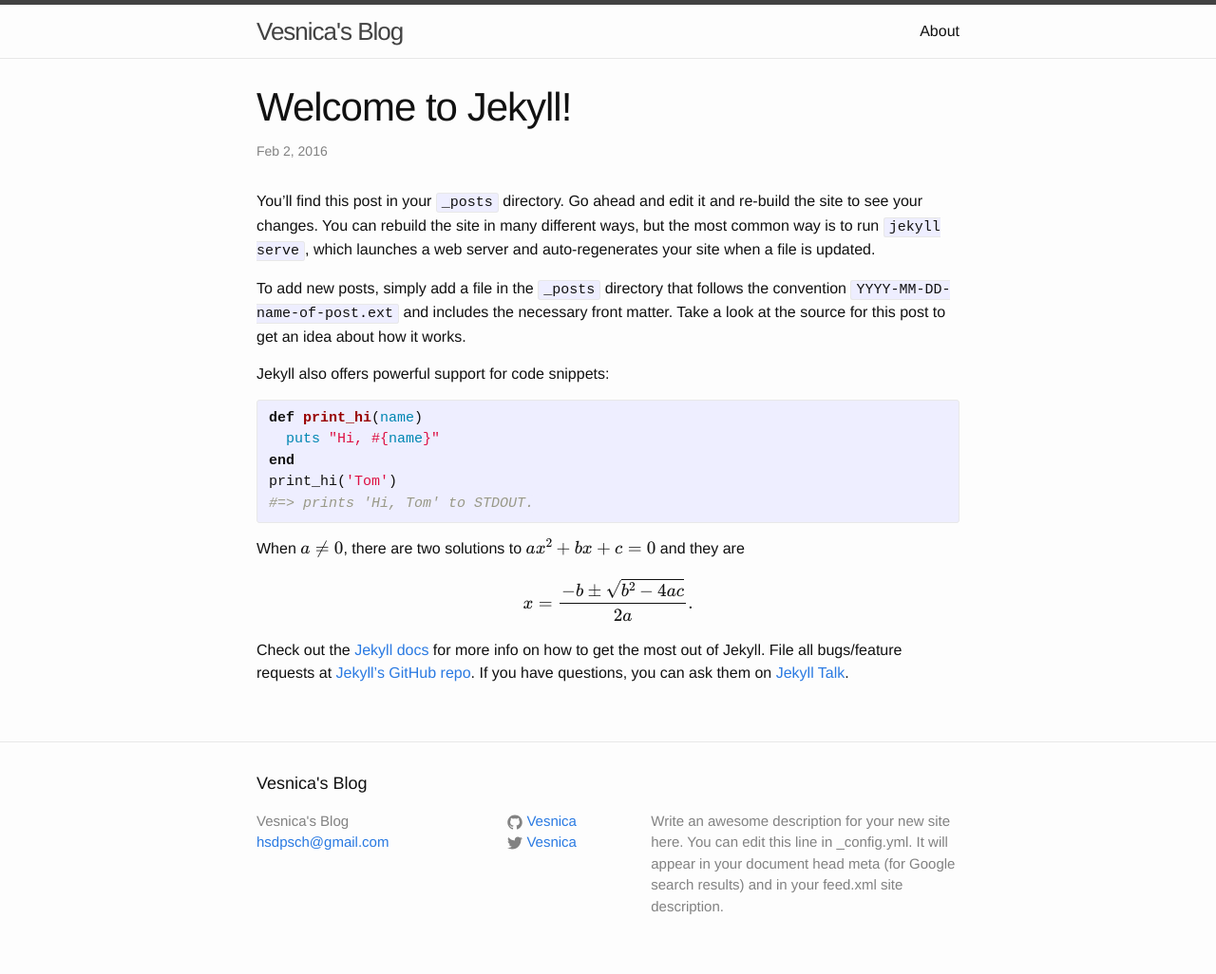
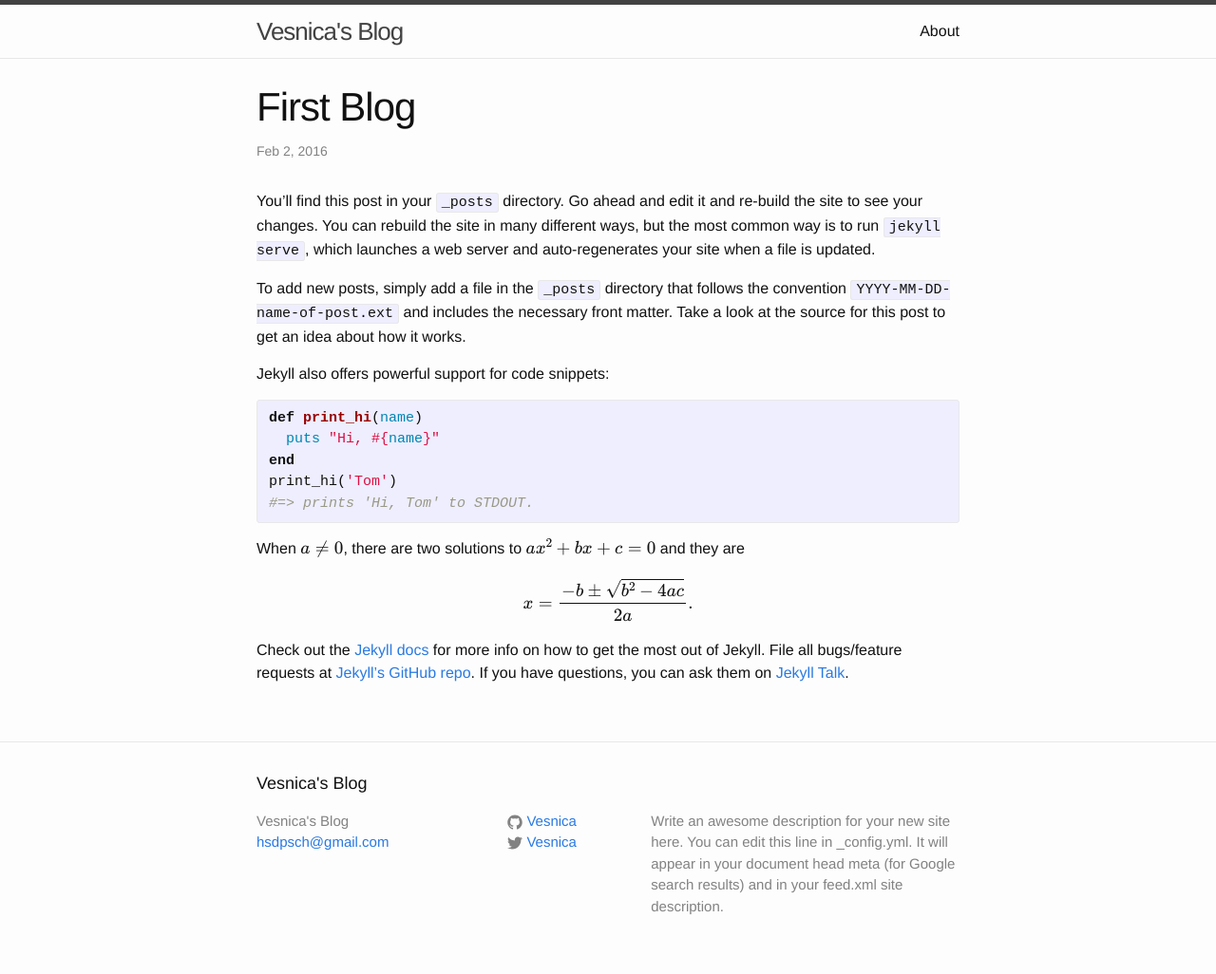
Before and after one commit to Vesnica/vesnica.github.io, a Jekyll site: the page built from _posts/2016-02-02-first-post.markdown, in a window 1280 px wide. Shown: the whole page at 95% size. Built offline with Jekyll 4.4.1, drawn with Linux system fonts in a browser that asks for light colours; formulas are drawn with MathJax 3.

Commit message:
Update and rename 2016-02-02-welcome-to-jekyll.markdown to 2016-02-02-first-post.markdown

```diff
--- a/_posts/2016-02-02-welcome-to-jekyll.markdown
+++ b/_posts/2016-02-02-first-post.markdown
@@ -1,6 +1,6 @@
 ---
 layout: post
-title:  "Welcome to Jekyll!"
+title:  "First Blog"
 date:   2016-02-02 14:52:08 +0800
 categories: jekyll update
 ---
```
